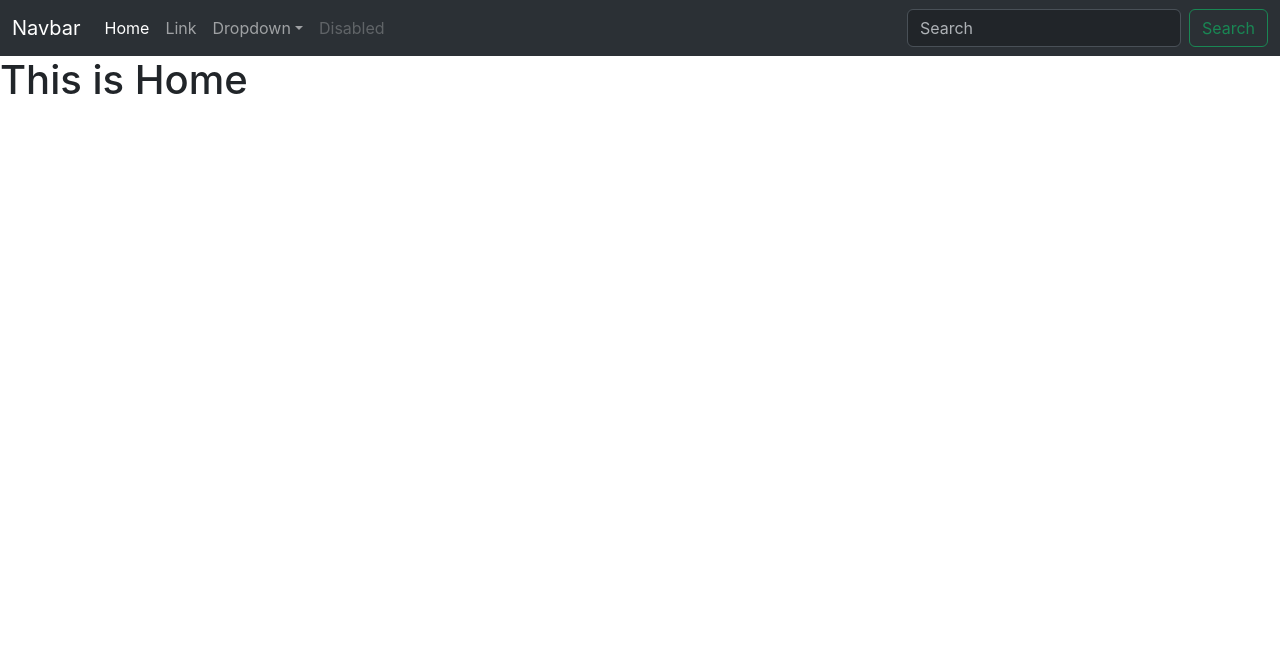
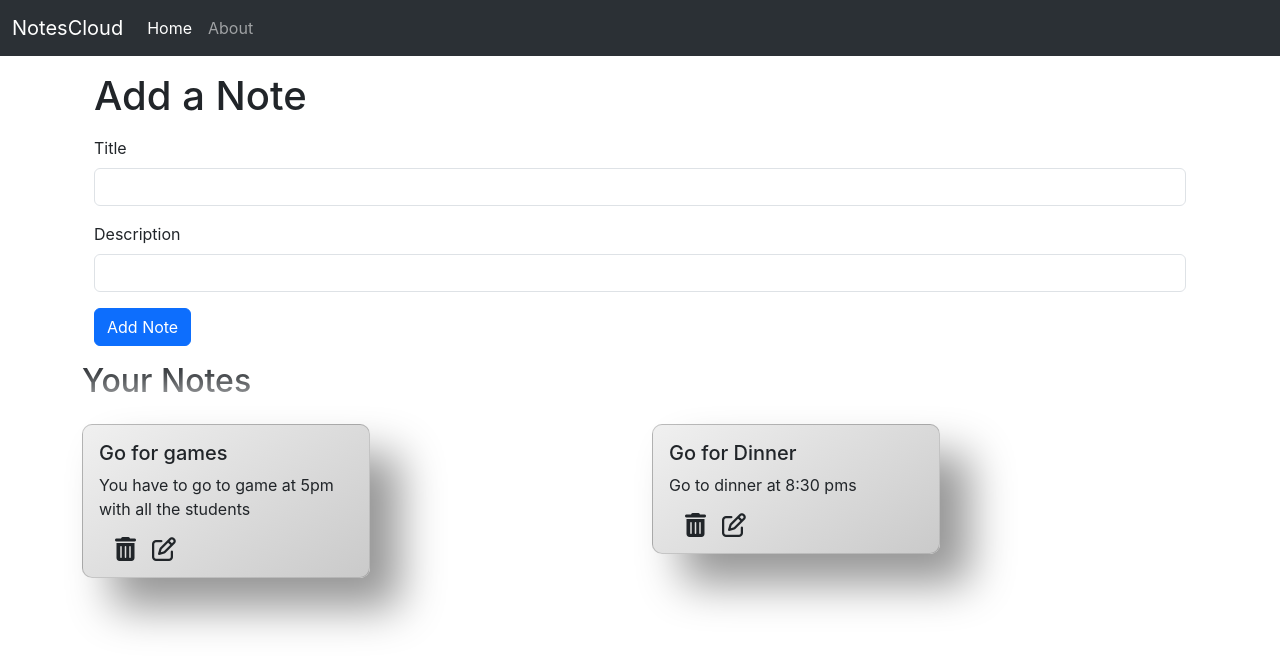
Before and after one commit to StayadevBahadur/inotebook, a React (Create React App) app: page / in a window 1280 px wide. Shown: the top 672 px of the page. Built offline with nearby package versions, Linux system fonts and the light colour scheme.

Commit message:
added all the files

```diff
--- a/public/index.html
+++ b/public/index.html
@@ -41,5 +41,6 @@
       To create a production bundle, use `npm run build` or `yarn build`.
     -->
     <script src="https://cdn.jsdelivr.net/npm/bootstrap@5.3.3/dist/js/bootstrap.bundle.min.js" integrity="sha384-YvpcrYf0tY3lHB60NNkmXc5s9fDVZLESaAA55NDzOxhy9GkcIdslK1eN7N6jIeHz" crossorigin="anonymous"></script>
+    <script src="https://kit.fontawesome.com/179d2ac219.js" crossorigin="anonymous"></script>
   </body>
 </html>
--- a/src/App.js
+++ b/src/App.js
@@ -1,24 +1,44 @@
 import './App.css';
 import React from "react";
+import { useState } from 'react';
 import {
   BrowserRouter as Router,
-  Switch,
   Route,
-  Routes,
-  Link
+  Routes
 } from "react-router-dom";
 import Navbar from './Components/Navbar';
 import Home from './Components/Home';
+import About from './Components/About';
+import NoteState from './Context/notes/NoteState';
+import Alert from './Components/Alert';
 
 function App() {
+  const [alert, setalert] = useState(null);
+  // Function to show alert
+  const showAlert = (message, type) => {
+    setalert({
+      message: message,
+      type: type
+    })
+    setTimeout(() => {
+      setalert(null)
+    }, 1000)
+
+  }
   return (
     <>
-      <Router>
-        <Navbar />
-        <Routes>
-          <Route exact path="/" element={<Home />} />
-        </Routes>
-      </Router>
+      <NoteState>
+        <Router>
+          <Navbar />
+          <Alert alert ={alert}/>
+          <div className="container">
+          <Routes>
+            <Route exact path="/" element={<Home showAlert={showAlert}/> }   />
+            <Route exact path="/about" element={<About />} />
+          </Routes>
+          </div>
+        </Router>
+      </NoteState>
     </>
   );
 }
--- a/src/Components/About.js
+++ b/src/Components/About.js
@@ -1,10 +1,19 @@
-import React from 'react'
+// import NoteContext from '../Context/notes/NoteContext';
+// import { useContext,useEffect } from "react";
+import React from 'react';
 
-const About = () => {
+
+
+const About = (props) => {
+// const a = useContext(NoteContext);
+//       useEffect(() => {
+//         a.update(); // Trigger the update function after component mounts
+//          // eslint-disable-next-line
+//       }, []);
   return (
- <>
-
- </>
+    <>
+      <h2>This is about page</h2>
+    </>
   )
 }
 
--- /dev/null
+++ b/src/Components/AddNote.js
@@ -0,0 +1,42 @@
+import React from 'react'
+import NoteContext from '../Context/notes/NoteContext';
+import { useContext,useState } from 'react';
+
+
+
+const AddNote = (props) => {
+
+    const contex = useContext(NoteContext);
+    const { addNote } = contex;
+
+    const[note,setNote]= useState({title:"",description:"",tag:""})
+    const handleAddNote = (e) => {
+        e.preventDefault();
+       addNote(note.title,note.description,note.tag)
+
+    }
+    const onChange = (e) => {
+        setNote({...note,[e.target.name]:e.target.value})
+    }
+
+    return (
+        <div>
+            <div className="container my-3">
+                <h1>Add a Note</h1>
+                <form className='my-3'>
+                    <div className="mb-3">
+                        <label htmlFor="title" className="form-label">Title</label>
+                        <input type="text" className="form-control" id="title" aria-describedby="emailHelp" name='title' onChange={onChange} />
+                    </div>
+                    <div className="mb-3">
+                        <label htmlFor="description" className="form-label">Description</label>
+                        <input type="text" className="form-control" id="description" name="description" onChange={onChange} />
+                    </div>
+                    <button type="submit" className="btn btn-primary" onClick={handleAddNote} >Add Note</button>
+                </form>
+            </div>
+        </div>
+    )
+}
+
+export default AddNote
--- /dev/null
+++ b/src/Components/Alert.js
@@ -0,0 +1,20 @@
+import React from 'react'
+
+const Alert = (props) => {
+    const capitlaize =(word)=>{
+        let cpaword = word.charAt(0).toUpperCase()+ word.slice(1);
+       // let lowerWord = word.toLowerCase();
+        return cpaword;
+        // CLS is for cummilative layout shift
+       }
+    return (
+        <div>
+       {props.alert &&  <div className={`alert alert-${props.alert.type}`} role ="alert">
+       <strong>{capitlaize(props.alert.type)}</strong> : {props.alert.message}
+               {props.massage}
+            </div>}
+            </div>
+    )
+}
+
+export default Alert
--- a/src/Components/Home.js
+++ b/src/Components/Home.js
@@ -1,11 +1,14 @@
 import React from 'react'
+import Notes from './Notes';
 
 
-function Home() {
+
+function Home(props) {
+
   return (
-   <>
-  <h1>This is Home</h1>
-   </>
+    <>
+     <Notes/>
+    </>
   )
 }
 
--- a/src/Components/Navbar.js
+++ b/src/Components/Navbar.js
@@ -1,41 +1,29 @@
 import React from 'react'
+import { Link ,useLocation } from "react-router-dom";
+import { useEffect } from 'react';
+const Navbar = () => {
+  let location = useLocation();
 
-const Navbar = () => {
+  useEffect(() => {
+   console.log(location.pathname)
+  }, [location]);
   return (
     <>
    <nav className="navbar bg-dark navbar-expand-lg bg-body-tertiary  "  data-bs-theme="dark">
   <div className="container-fluid">
-    <a className="navbar-brand" href="#">Navbar</a>
+   <Link className="navbar-brand" to="/">NotesCloud</Link>
     <button className="navbar-toggler" type="button" data-bs-toggle="collapse" data-bs-target="#navbarSupportedContent" aria-controls="navbarSupportedContent" aria-expanded="false" aria-label="Toggle navigation">
       <span className="navbar-toggler-icon"></span>
     </button>
     <div className="collapse navbar-collapse" id="navbarSupportedContent">
       <ul className="navbar-nav me-auto mb-2 mb-lg-0">
         <li className="nav-item">
-          <a className="nav-link active" aria-current="page" href="#">Home</a>
+         <Link className={`nav-link ${location.pathname === "/"?"active":""}`} aria-current="page" to="/">Home</Link>
         </li>
         <li className="nav-item">
-          <a className="nav-link" href="#">Link</a>
-        </li>
-        <li className="nav-item dropdown">
-          <a className="nav-link dropdown-toggle" href="#" role="button" data-bs-toggle="dropdown" aria-expanded="false">
-            Dropdown
-          </a>
-          <ul className="dropdown-menu">
-            <li><a className="dropdown-item" href="#">Action</a></li>
-            <li><a className="dropdown-item" href="#">Another action</a></li>
-            <li><hr className="dropdown-divider"/></li>
-            <li><a className="dropdown-item" href="#">Something else here</a></li>
-          </ul>
-        </li>
-        <li className="nav-item">
-          <a className="nav-link disabled" aria-disabled="true">Disabled</a>
+         <Link className={`nav-link ${location.pathname === "/about"?"active":" "}`} to="/about">About</Link>
         </li>
       </ul>
-      <form className="d-flex" role="search">
-        <input className="form-control me-2" type="search" placeholder="Search" aria-label="Search"/>
-        <button className="btn btn-outline-success" type="submit">Search</button>
-      </form>
     </div>
   </div>
 </nav>
--- /dev/null
+++ b/src/Components/NoteItem.js
@@ -0,0 +1,29 @@
+import React, { useContext } from 'react'
+import NoteContext from '../Context/notes/NoteContext';
+
+const NoteItem = (props) => {
+    const { note ,} = props;
+    const myStyle = {
+        borderRadius: '10px',
+        background: 'linear-gradient(145deg, #f0f0f0, #cacaca)',
+        boxShadow: '30px 30px 44px #969696, -30px -30px 44px #ffffff',
+        width:'18rem'
+        //https://neumorphism.io/#e0e0e0
+    }
+    const contex = useContext(NoteContext)
+    const{deleteNote} =contex;
+    return (
+        <div className='col  mx-auto '>
+            <div className="card  my-3 " style={myStyle}>
+                <div className="card-body">
+                    <h5 className="card-title">{note.title}</h5>
+                    <p className="card-text"> {note.description} </p>
+                    <i className="fa-solid fa-trash-can fa-xl mx-3" onClick={()=>{deleteNote(note._id)}}></i>
+                    <i className="fa-regular fa-pen-to-square fa-xl "></i>
+                </div>
+            </div>
+        </div>
+    )
+}
+
+export default NoteItem
--- /dev/null
+++ b/src/Components/Notes.js
@@ -0,0 +1,28 @@
+import React from 'react'
+import NoteContext from '../Context/notes/NoteContext';
+import { useContext} from "react";
+import NoteItem from './NoteItem';
+import AddNote from './AddNote';
+
+const Notes = (props) => {
+    const contex = useContext(NoteContext);
+    const { notes} = contex;
+    // Function to show alert
+
+
+
+    return (
+        <>
+            <AddNote  />
+            <div className="row my-3">
+                <h2>Your Notes</h2>
+                {notes.map((note, index) => {
+                    return <NoteItem note={note} key={index} />
+                }
+                )}
+            </div>
+        </>
+    )
+}
+
+export default Notes
--- /dev/null
+++ b/src/Context/notes/NoteContext.js
@@ -0,0 +1,5 @@
+import { createContext } from "react";
+
+const NoteContext = createContext();
+
+export default NoteContext;
--- /dev/null
+++ b/src/Context/notes/NoteState.js
@@ -0,0 +1,71 @@
+import NoteContext from "./NoteContext";
+import React from "react";
+import { useState } from 'react';
+
+
+const NoteState = (props) => {
+  // const s1 = {
+  //     "name":"Satydev Bahadur",
+  //     "roll":"devloper"
+  // }
+  // const [state, setState] = useState(s1);
+  // const update =()=>{
+  //     setTimeout(() => {
+  //         setState(
+  //              {
+  //                 "name":"Krishna Bahadur",
+  //                 "roll":"devloper"
+  //             }
+  //         )
+  //     }, 1000);
+  // }
+  const notesInitail = [
+    {
+      "_id": "65f01b8e599c077580955d4d",
+      "user": "65e971361e87468aa2ed0da2",
+      "title": "Go for games",
+      "description": "You have to go to game at 5pm with all the students",
+      "tag": "persnol is here",
+      "__v": 0
+    },
+    {
+      "_id": "65f03474d1fb55498774fbec",
+      "user": "65e971361e87468aa2ed0da2",
+      "title": "Go for Dinner",
+      "description": "Go to dinner at 8:30 pms",
+      "tag": "persnol is here",
+      "__v": 0
+    },
+  ]
+  const [notes, setNotes] = useState(notesInitail);
+  // Function to adding notess
+  const addNote = (title,description,tag) => {
+    let note =   {
+      "_id": "65f01b8e599c077580955d4d",
+      "user": "65e971361e87468aa2ed0da2",
+      "title": title,
+      "description": description,
+      "tag": tag,
+      "__v": 0
+    };
+    setNotes(notes.concat(note))
+    console.log('adding a new note')
+  }
+
+  //Function for deleting notes
+  const deleteNote = (id) => {
+    console.log('deleting the note eith id '+id)
+    const newNote = notes.filter((note)=>{return note._id !== id})
+    setNotes(newNote)
+  }
+  // Function for edditing a exsisting note
+  const edditNote= ()=>{
+
+  }
+  return (
+    < NoteContext.Provider value={{ notes, setNotes , addNote, deleteNote,edditNote}}>
+      {props.children}
+    </NoteContext.Provider>
+  )
+}
+export default NoteState;
--- a/src/index.css
+++ b/src/index.css
@@ -5,9 +5,14 @@ body {
     sans-serif;
   -webkit-font-smoothing: antialiased;
   -moz-osx-font-smoothing: grayscale;
+  box-sizing: border-box;
+  padding: 0;
 }
 
 code {
   font-family: source-code-pro, Menlo, Monaco, Consolas, 'Courier New',
     monospace;
 }
+i{
+  cursor: pointer ;
+}
```
Also changed, not shown: 1 other file (tests, documents, lock files or other folders).
